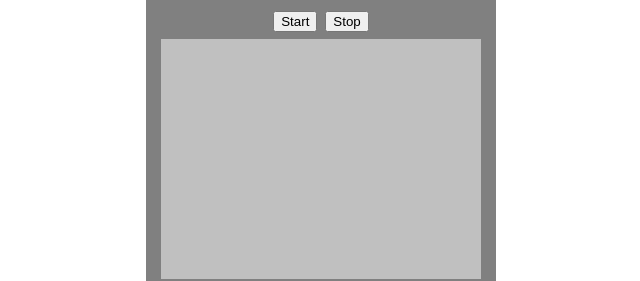
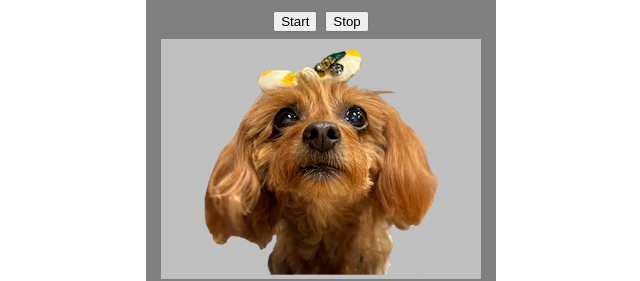
Before and after one commit to abutoku/jan_reader_a, a plain HTML site: page index.html in a window 1280 px wide. Shown: the part 251-532 px from the top of the page, without its empty margins (319-959 px from the left). Drawn offline with nearby package versions, Linux system fonts and the light colour scheme.

Commit message:
add image

```diff
--- a/index.html
+++ b/index.html
@@ -16,7 +16,9 @@
 				<button id="my_start">Start</button>
 				<button id="my_stop">Stop</button>
 			</div>
-			<div id="my_quagga"></div>
+			<div id="my_quagga">
+				<img src="senmu.png" alt="せんむ">
+			</div>
 			<div id="my_result">***</div>
 			<div id="my_barcode">
 				<div>***</div>
```
Also changed, not shown: senmu.png (added).
